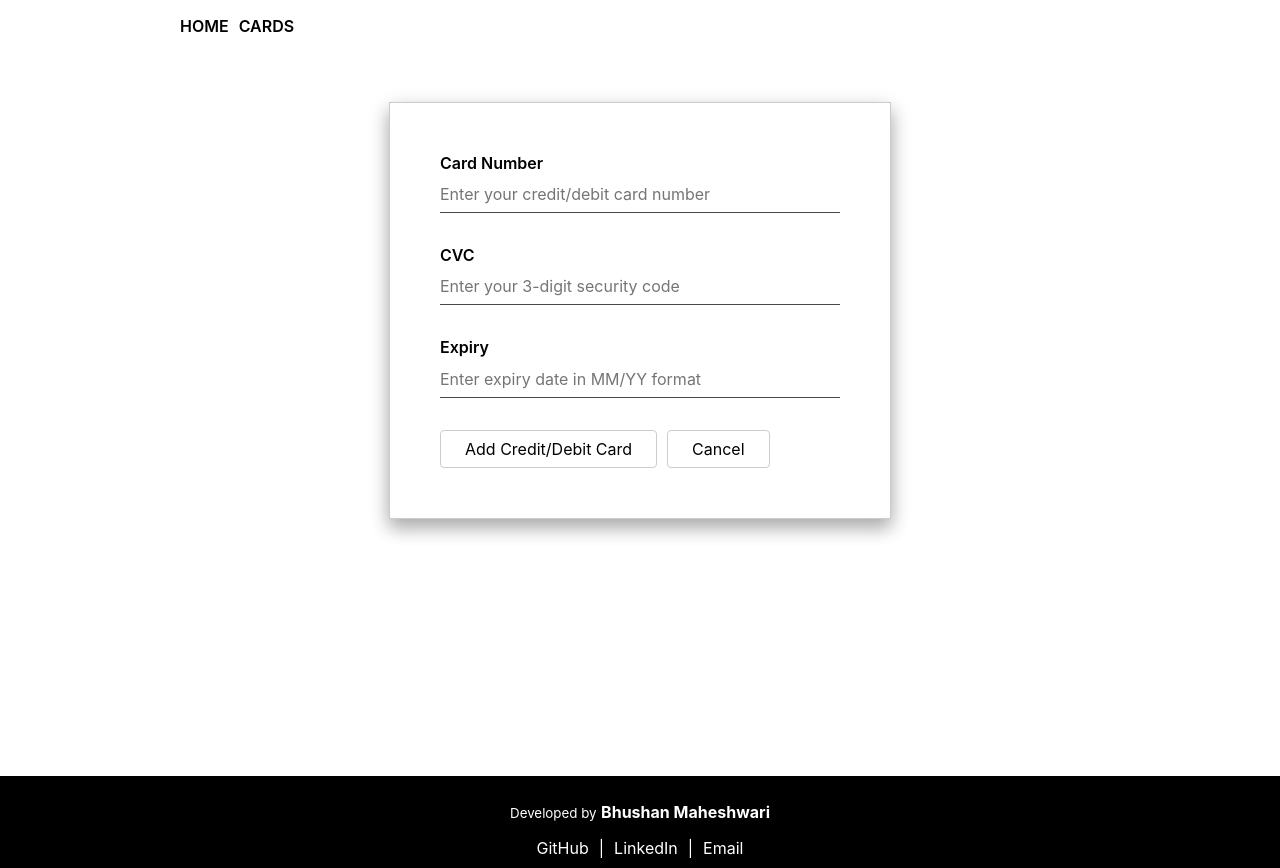
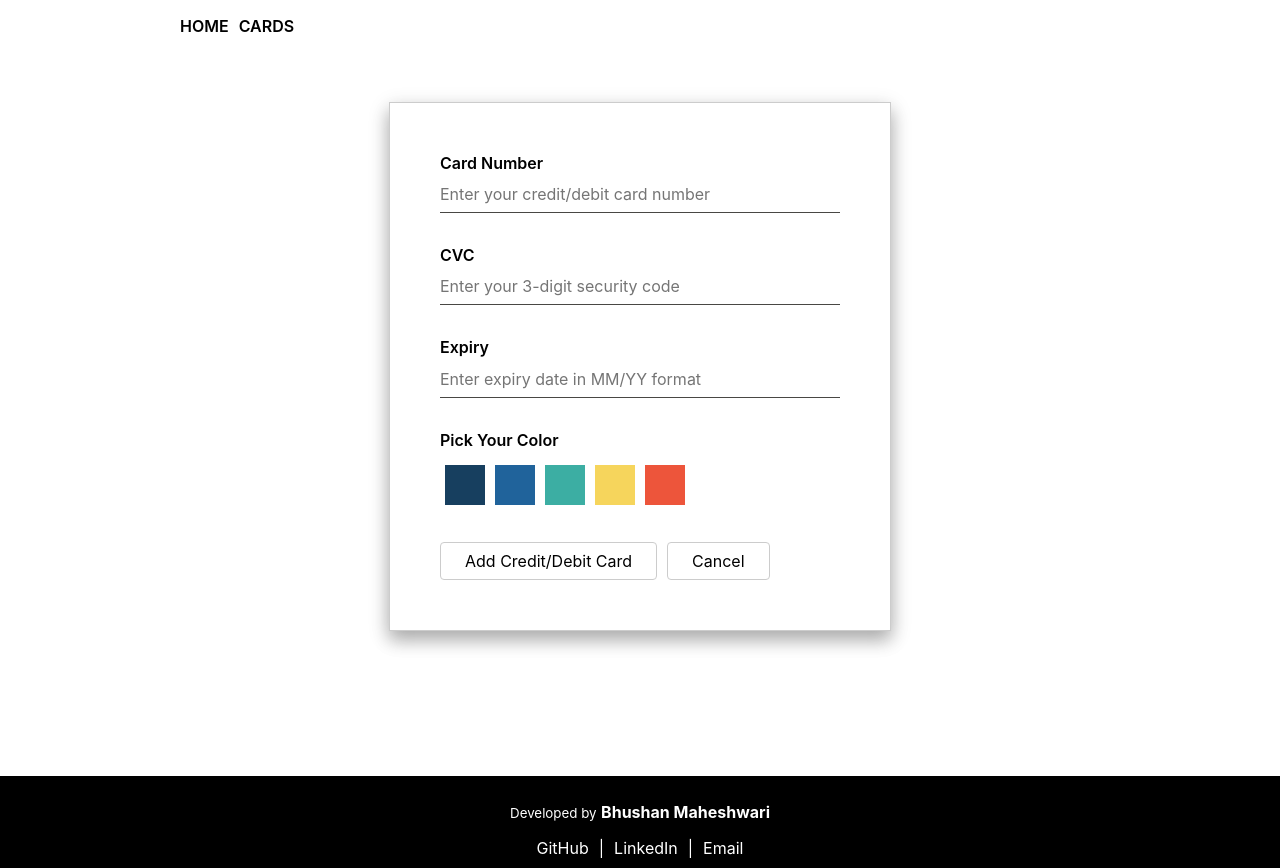
Before and after one commit to bhushanmaheshwari/sample-work-asb, a React (Create React App) app: page / in a window 1280 px wide. Built offline with nearby package versions, Linux system fonts and the light colour scheme.

Commit message:
Color Picker generic ui component added

```diff
--- a/src/components/new-card/NewCard.tsx
+++ b/src/components/new-card/NewCard.tsx
@@ -3,6 +3,7 @@ import { useNavigate } from "react-router";
 import CreditCardModel from "../../models/credit-card";
 import CARDICON, { findCardType } from "../../models/credit-card-type";
 import { AppContext } from "../../store/app-context";
+import ColorPickerComponent from "../ui/ColorPicker";
 import {
   FormContainer,
   FormControl,
@@ -15,6 +16,7 @@ enum ActionType {
   CVC = "cvc",
   EXPIRY = "expiry",
   CARD_TYPE = "card_type",
+  COLOR = "color",
   RESET = "reset",
 }
 
@@ -31,8 +33,10 @@ const reducer = (
       return { ...state, expiry: action.data };
     case ActionType.CARD_TYPE:
       return { ...state, cardType: action.data };
+    case ActionType.COLOR:
+      return { ...state, color: action.data };
     case ActionType.RESET:
-      return new CreditCardModel("", "", "", "");
+      return new CreditCardModel("", "", "", "", "");
     default:
       return state;
   }
@@ -44,7 +48,7 @@ const NewCardComponent: FC = () => {
 
   const [state, dispatch] = useReducer(
     reducer,
-    new CreditCardModel("", "", "", "")
+    new CreditCardModel("", "", "", "", "")
   );
 
   const onSubmitHandler = (e: FormEvent) => {
@@ -76,6 +80,10 @@ const NewCardComponent: FC = () => {
     dispatch({ type: ActionType.EXPIRY, data: val });
   };
 
+  const onColorSelectHandler = (color: string) => {
+    dispatch({ type: ActionType.COLOR, data: color });
+  };
+
   return (
     <FormContainer>
       <form onSubmit={onSubmitHandler}>
@@ -88,9 +96,11 @@ const NewCardComponent: FC = () => {
             onChange={onCardNumberChangeHandler}
             onBlur={onCardNumberChangeHandler}
           />
-          {state.cardType && <FormCardIcon>
-            <img src={CARDICON[state.cardType]} alt={state.cardType} />
-          </FormCardIcon> }
+          {state.cardType && (
+            <FormCardIcon>
+              <img src={CARDICON[state.cardType]} alt={state.cardType} />
+            </FormCardIcon>
+          )}
         </FormControl>
         <FormControl>
           <label>CVC</label>
@@ -113,6 +123,11 @@ const NewCardComponent: FC = () => {
           />
         </FormControl>
 
+        <FormControl>
+          <label>Pick Your Color</label>
+          <ColorPickerComponent onColorSelect={onColorSelectHandler} />
+        </FormControl>
+
         <FormActions>
           <button>Add Credit/Debit Card</button>
           <button onClick={onCancelClickHandler} type="button">
--- /dev/null
+++ b/src/components/ui/ColorPicker.styles.ts
@@ -0,0 +1,17 @@
+import styled from "styled-components";
+
+const ColorPalette = styled.div`
+  display: flex;
+  flex-wrap: wrap;
+  margin-top: 10px;
+  margin-bottom: 30px;
+`;
+
+const ColorBox = styled.div<{ colorCode: string; border: boolean }>`
+  width: 40px;
+  height: 40px;
+  background-color: ${(props) => props.colorCode};
+  border: ${(props) => (props.border ? "5px solid #ccc" : "5px solid #fff")};
+`;
+
+export { ColorPalette, ColorBox };
--- /dev/null
+++ b/src/components/ui/ColorPicker.tsx
@@ -0,0 +1,31 @@
+import { FC, useState } from "react";
+import { ColorBox, ColorPalette } from "./ColorPicker.styles";
+
+// copied
+const colors = ["#173F5F", "#20639B", "#3CAEA3", "#F6D55C", "#ED553B"];
+
+const ColorPickerComponent: FC<{ onColorSelect: (color: string) => void }> = (
+  props
+) => {
+  const [selectedColor, setSelectedColor] = useState(-1);
+
+  const onClickHandler = (index: number) => {
+    setSelectedColor(index);
+    props.onColorSelect(colors[index]);
+  };
+
+  return (
+    <ColorPalette>
+      {colors.map((color, index) => (
+        <ColorBox
+          key={color}
+          border={selectedColor === index}
+          colorCode={color}
+          onClick={onClickHandler.bind(null, index)}
+        />
+      ))}
+    </ColorPalette>
+  );
+};
+
+export default ColorPickerComponent;
--- a/src/models/credit-card.ts
+++ b/src/models/credit-card.ts
@@ -3,7 +3,7 @@ class CreditCardModel {
   cardNumber: string;
   cvc: string;
   expiry: string;
-  color: string; // later
+  color: string;
   cardType: string;
   archived: boolean;
 
@@ -12,13 +12,13 @@ class CreditCardModel {
     cvc: string,
     expiry: string,
     cardType: string,
-    color?: string
+    color: string
   ) {
     this.id = Math.random().toString();
     this.cardNumber = cardNumber;
     this.cvc = cvc;
     this.expiry = expiry;
-    this.color = color || "#ccc";
+    this.color = color;
     this.cardType = cardType;
     this.archived = false;
   }
```
Also changed, not shown: 1 other file (tests, documents, lock files or other folders).
